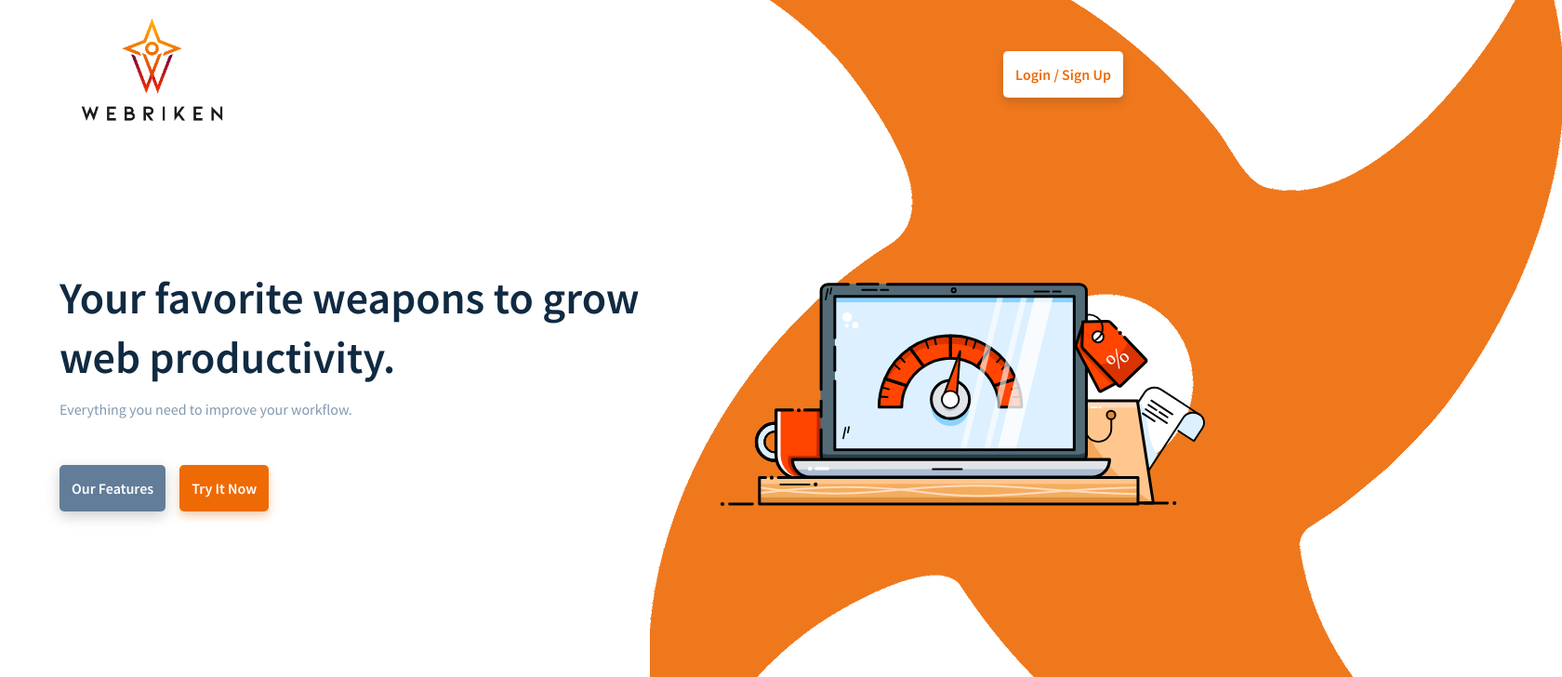
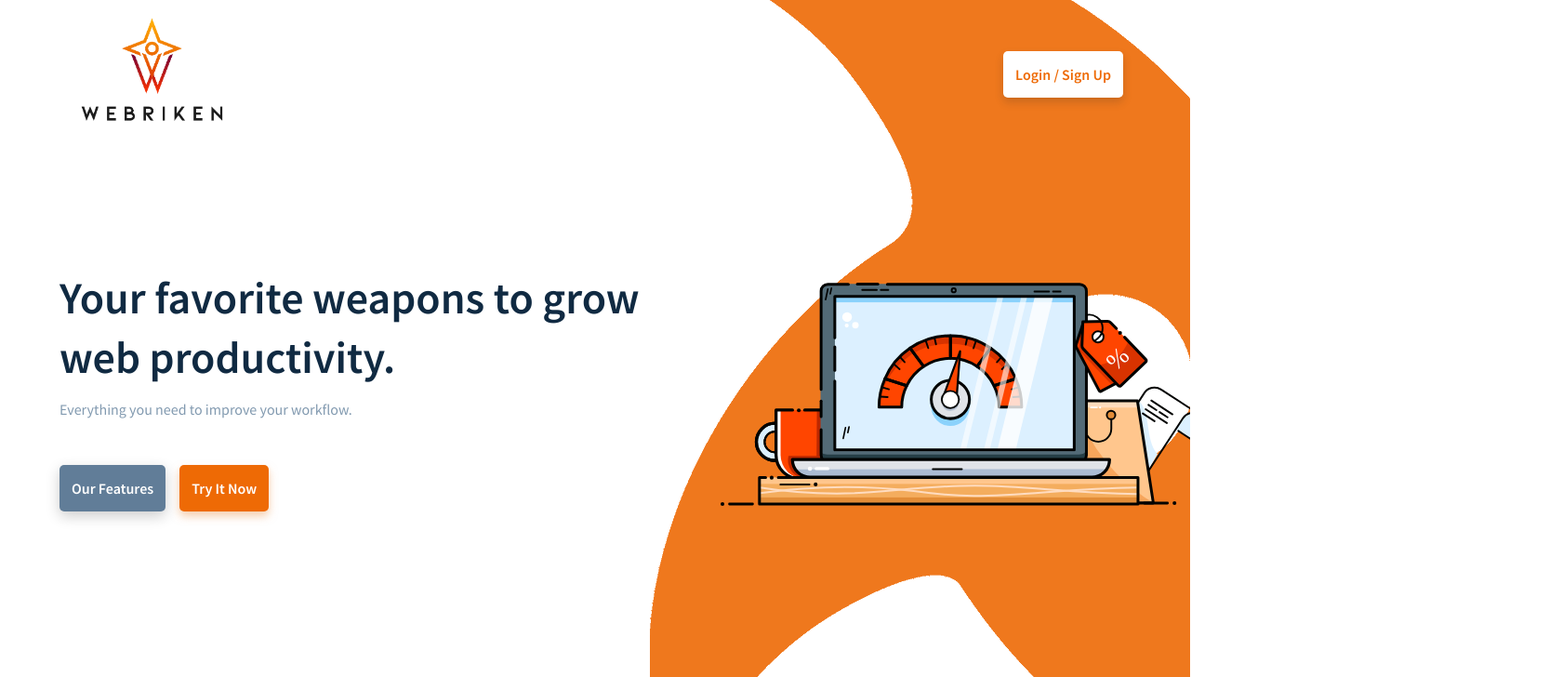
Before and after one commit to AntoninWD/webriken, a React (Create React App) app: page / in a window 1280 px wide. Shown: the top 728 px of the page at 93% size, 1680 px wide, since content can reach past the window. Built offline with nearby package versions, Linux system fonts and the light colour scheme; no server answers.

Commit message:
home page x overflow error fix

```diff
--- a/src/components/Hero.tsx
+++ b/src/components/Hero.tsx
@@ -50,6 +50,7 @@ const Wrapper = styled.div`
   position: relative;
   margin-top: 5rem;
   height: calc(100vh - 10rem);
+
   @media screen and (max-width: 900px) {
     justify-content: center;
   }
--- a/src/pages/Home.tsx
+++ b/src/pages/Home.tsx
@@ -1,17 +1,19 @@
 import React, { useRef } from "react";
 import { Navbar, Footer, Hero, Features, Newsletter } from "../components";
-
+import styled from "styled-components";
 const Home: React.FC = () => {
   const features = useRef<HTMLDivElement>(null);
   return (
-    <main>
+    <Wrapper>
       <Navbar />
       <Hero features={features} />
       <Features features={features} />
       <Newsletter />
       <Footer />
-    </main>
+    </Wrapper>
   );
 };
-
+const Wrapper = styled.div`
+  overflow-x: hidden;
+`;
 export default Home;
```
